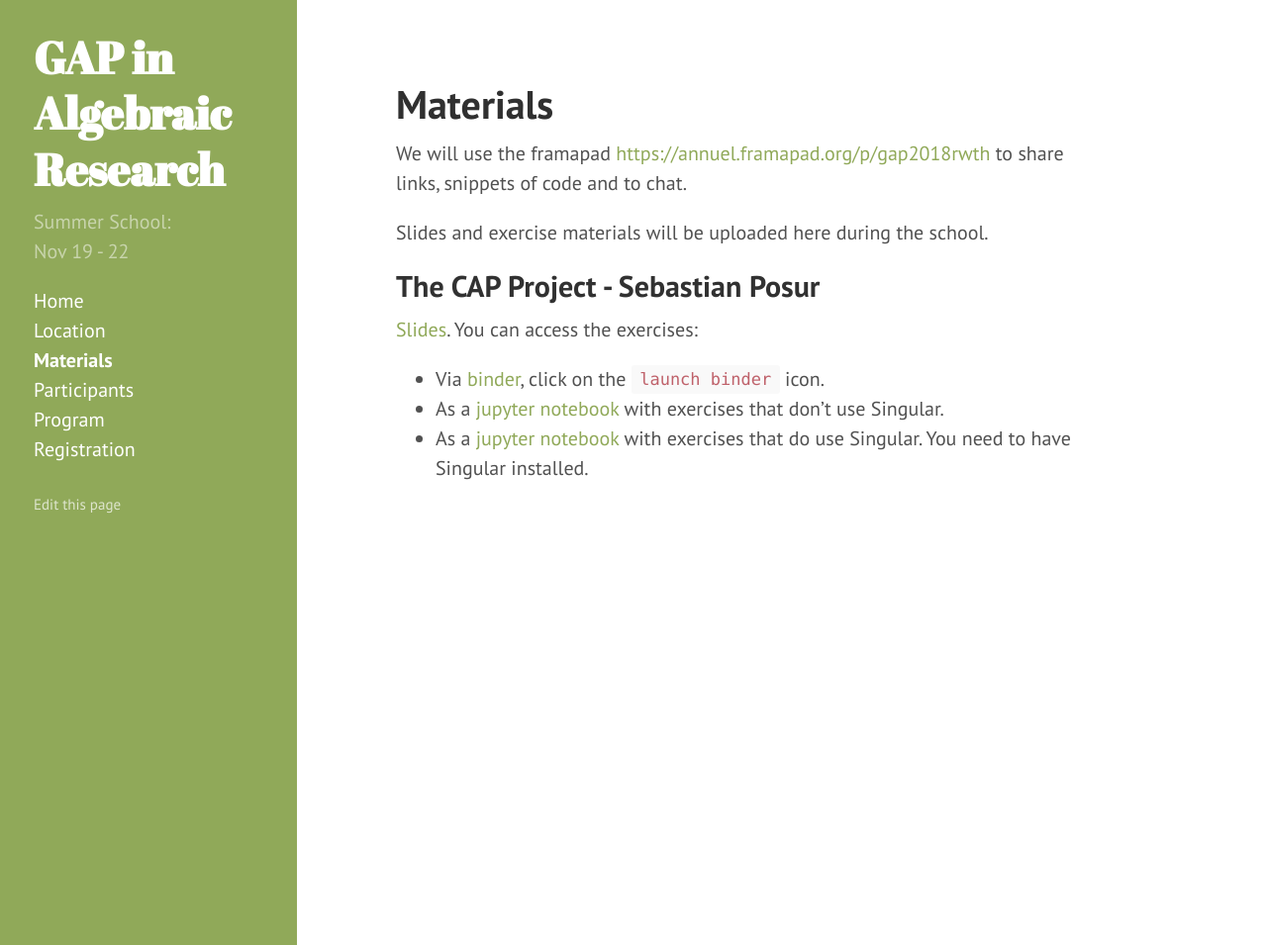
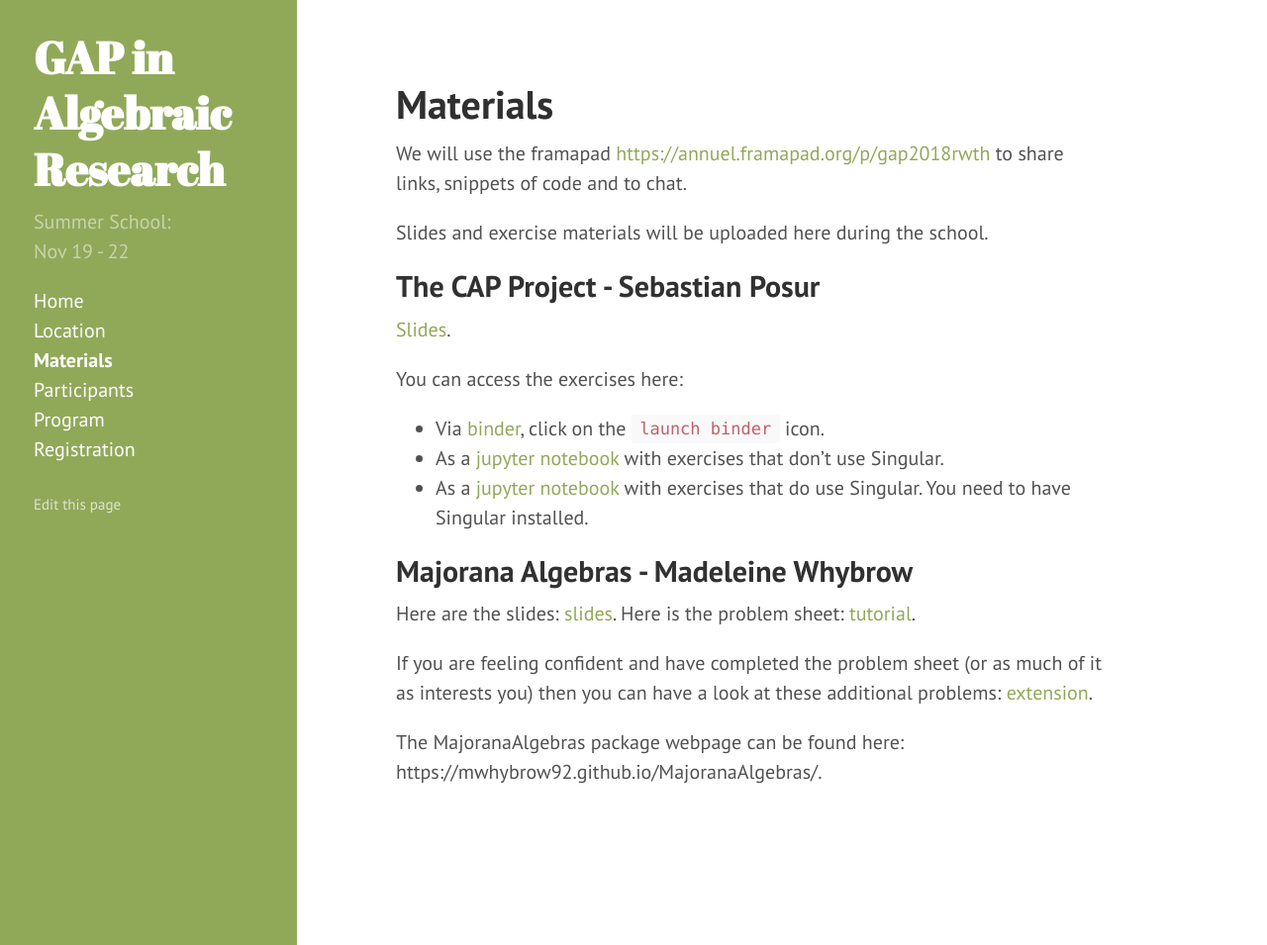
Before and after one commit to lbfm-rwth/gap-in-algebraic-research-2018, a Jekyll site: the page built from materials.md, in a window 1280 px wide and 955 px high. Shown: the whole window at 99% size. Built offline with Jekyll 4.4.1, drawn with Linux system fonts in a browser that asks for light colours.

Commit message:
Add Madeleines things

```diff
--- a/materials.md
+++ b/materials.md
@@ -11,16 +11,27 @@ Slides and exercise materials will be uploaded here during the school.
 
 ## The CAP Project - Sebastian Posur
 [Slides]({{ site.baseurl }}/materials/CAP-slides.pdf).
-<!--
-Add the link to your file here
--->
-You can access the exercises:
+
+You can access the exercises here:
 - Via [binder](https://github.com/sebastianpos/cap-aachen2018), click on the `launch binder` icon.
 - As a [jupyter notebook](https://github.com/homalg-project/capdays-2018/blob/gh-pages/materials/AbelianCategoriesZ.ipynb)
 with exercises that don't use Singular.
 - As a [jupyter notebook](https://github.com/homalg-project/capdays-2018/blob/gh-pages/materials/Abelian%20Categories.ipynb)
 with exercises that do use Singular. You need to have Singular installed.
 
+## Majorana Algebras - Madeleine Whybrow
+
+Here are the slides:
+[slides]({{ site.baseurl }}/materials/Majorana-and-axial-algebras_Slides.pdf).
+Here is the problem sheet:
+[tutorial]({{ site.baseurl }}/materials/Majorana-and-axial-algebras_Tutorial.pdf).
+
+If you are feeling confident and have completed the problem sheet (or as much of it as interests you)
+then you can have a look at these additional problems:
+[extension]({{ site.baseurl }}/materials/Majorana-and-axial-algebras_Extension.pdf).
+
+The MajoranaAlgebras package webpage can be found here: https://mwhybrow92.github.io/MajoranaAlgebras/.
+
 <!--
 Example how to link to a file that was put into the materials/ folder:
 [file]({{ site.baseurl }}/materials/filename)
```
Also changed, not shown: 4 other files.
